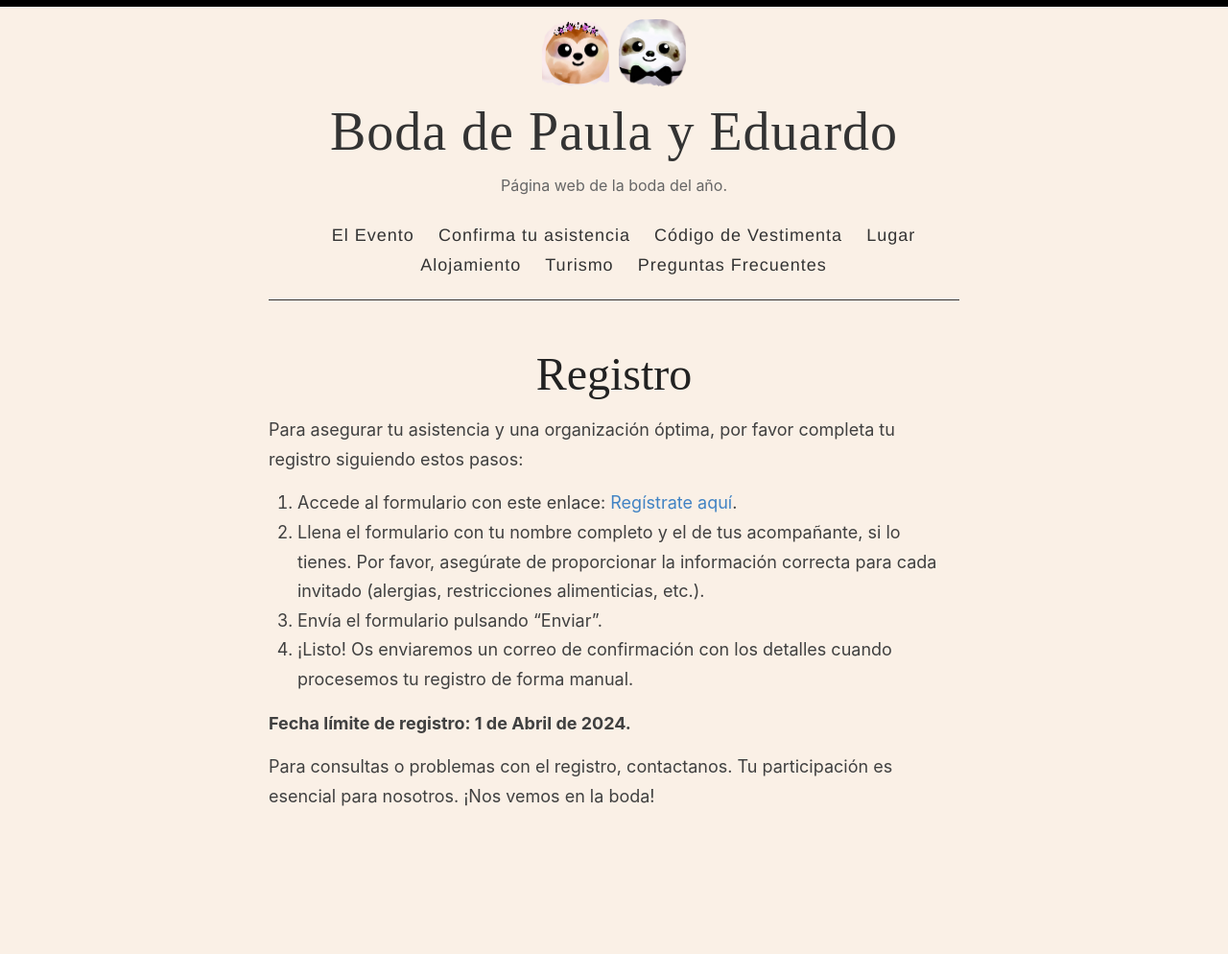
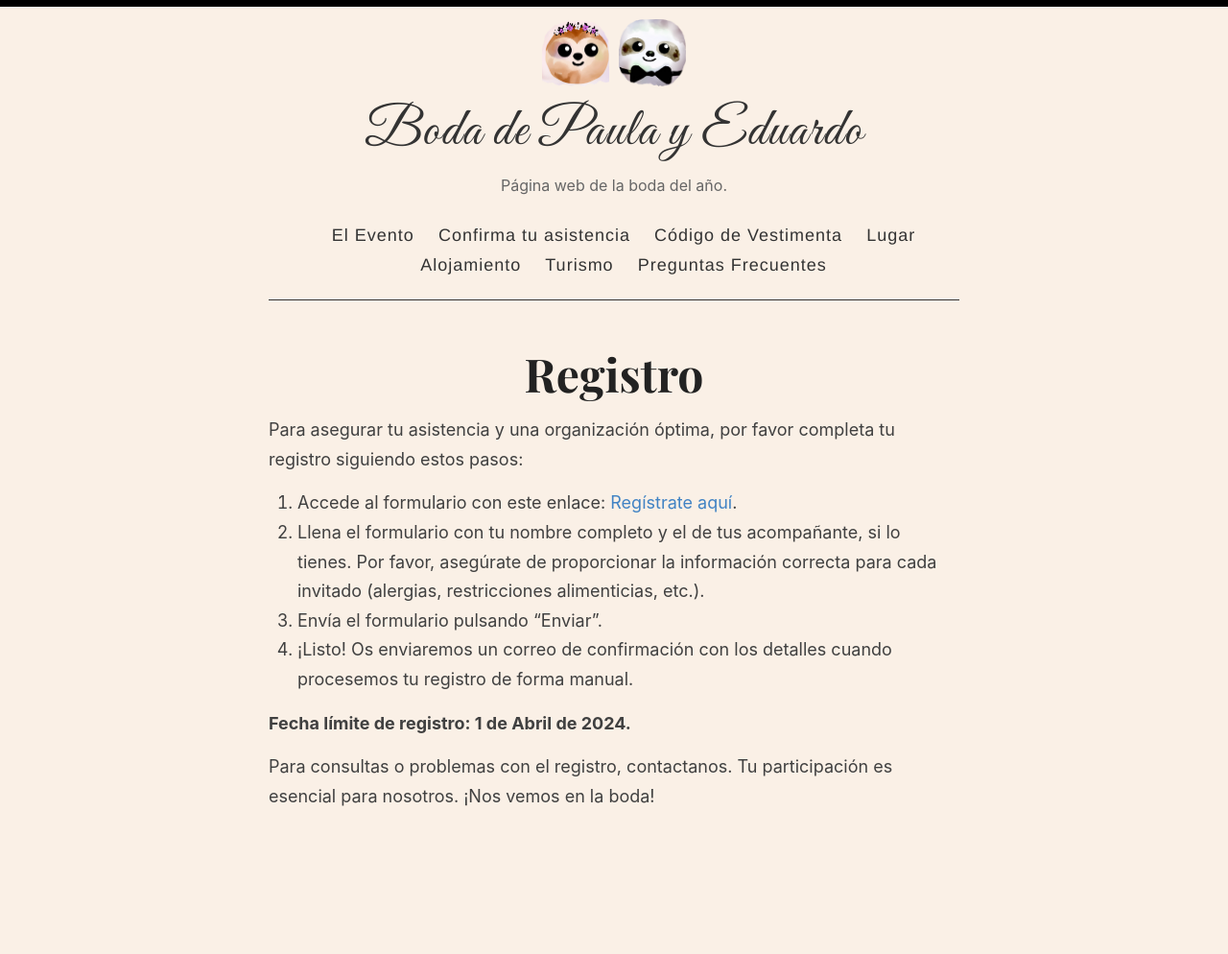
Before and after one commit to boda-paula-y-eduardo/boda-paula-eduardo, a Jekyll site: the page built from _pages/registro.md, in a window 1280 px wide. Shown: the whole page at 96% size. Built offline with Jekyll 4.4.1, drawn with Linux system fonts in a browser that asks for light colours; some web fonts are replaced.

Commit message:
change fonts

```diff
--- a/assets/style.scss
+++ b/assets/style.scss
@@ -298,7 +298,7 @@ p > img {
   margin: 0;
   color: $darkGray;
   cursor: pointer;
-  font-family: 'Mr De Haviland', cursive; /* Updated font family */
+  font-family: 'Great Vibes', cursive; /* Updated font family */
   font-weight: 300;
   font-size: 56px;
   letter-spacing: 1px;
@@ -450,7 +450,7 @@ body:after {
 }
 
 .page h1 {
-  font-family: 'Damion', cursive;
+  font-family: 'Playfair Display', cursive;
   text-align: center;
   font-weight: normal;
   font-kerning: auto;
```
